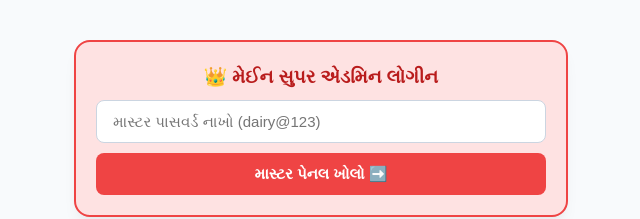
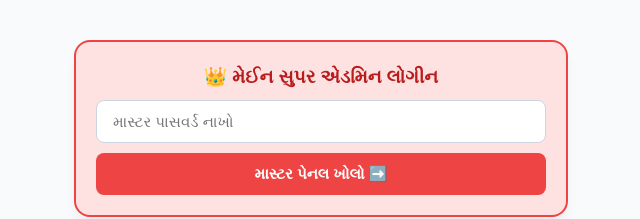
Before and after one commit to Devalrabari/Dairy-milk-collection-system-features, a website: page index.html in a window 1280 px wide. Shown: the top 219 px of the page, without its empty margins (319-959 px from the left). Drawn offline with Linux system fonts and the light colour scheme.

Commit message:
Update index.html

```diff
--- a/index.html
+++ b/index.html
@@ -209,7 +209,7 @@
         <div class="super-admin-red-box">
             <h3 style="color: #b91c1c; margin-top: 0; margin-bottom: 10px;">👑 મેઈન સુપર એડમિન લોગીન</h3>
             <div class="form-group" style="margin-bottom: 10px;">
-                <input type="password" id="super-admin-pass" placeholder="માસ્ટર પાસવર્ડ નાખો (dairy@123)">
+                <input type="password" id="super-admin-pass" placeholder="માસ્ટર પાસવર્ડ નાખો">
             </div>
             <button class="btn-danger btn-block" onclick="checkSuperAdminLogin(event)">માસ્ટર પેનલ ખોલો ➡️</button>
         </div>
```
